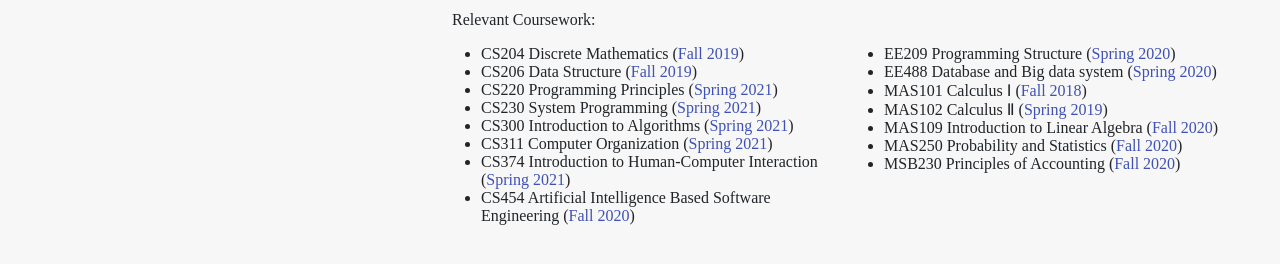
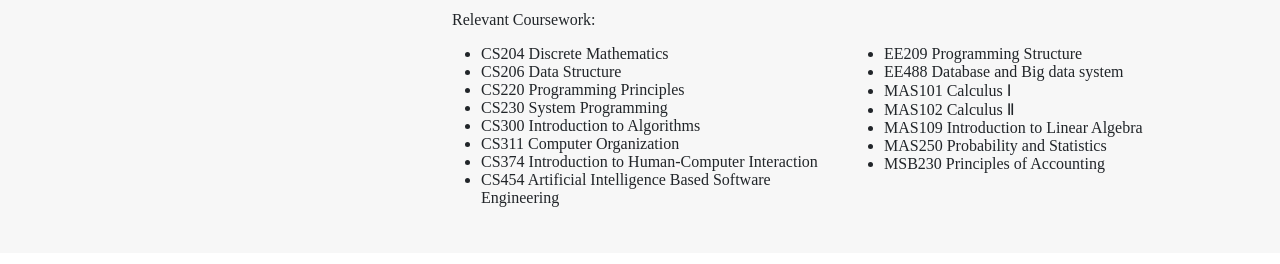
Before and after one commit to mukhtarkv/mukhtarkussaiynbekov.github.io, a plain HTML site: page index.html in a window 1280 px wide. Shown: the part 712-976 px from the top of the page. Drawn offline with nearby package versions, Linux system fonts and the light colour scheme; some icons are missing.

Commit message:
remove redundant course links

```diff
--- a/index.html
+++ b/index.html
@@ -116,55 +116,25 @@
           <div class="row">
             <div class="col-md-6">
               <ul class="ul-courses">
-                <li>
-                  CS204 Discrete Mathematics (<a target="_blank" href="https://cais.kaist.ac.kr/syllabusInfo?year=2019&term=3&subject_no=36.204&lecture_class=A%20&dept_id=4421">Fall 2019</a>)
-                </li>
-                <li>
-                  CS206 Data Structure (<a target="_blank" href="https://cais.kaist.ac.kr/syllabusInfo?year=2019&term=3&subject_no=36.206&lecture_class=A%20&dept_id=4421">Fall 2019</a>)
-                </li>
-                <li>
-                  CS220 Programming Principles (<a target="_blank" href="https://cais.kaist.ac.kr/syllabusInfo?year=2021&term=1&subject_no=36.220&lecture_class=&dept_id=4421">Spring 2021</a>)
-                </li>
-                <li>
-                  CS230 System Programming (<a target="_blank" href="https://cais.kaist.ac.kr/syllabusInfo?year=2021&term=1&subject_no=36.230&lecture_class=B&dept_id=4421">Spring 2021</a>)
-                </li>
-                <li>
-                  CS300 Introduction to Algorithms (<a target="_blank" href="https://cais.kaist.ac.kr/syllabusInfo?year=2021&term=1&subject_no=36.300&lecture_class=&dept_id=4421">Spring 2021</a>)
-                </li>
-                <li>
-                  CS311 Computer Organization (<a target="_blank" href="https://cais.kaist.ac.kr/syllabusInfo?year=2021&term=1&subject_no=36.311&lecture_class=&dept_id=4421">Spring 2021</a>)
-                </li>
-                <li>
-                  CS374 Introduction to Human-Computer Interaction (<a target="_blank" href="https://cais.kaist.ac.kr/syllabusInfo?year=2021&term=1&subject_no=36.374&lecture_class=&dept_id=4421">Spring 2021</a>)
-                </li>
-                <li>
-                  CS454 Artificial Intelligence Based Software Engineering (<a target="_blank" href="https://cais.kaist.ac.kr/syllabusInfo?year=2020&term=3&subject_no=36.454&lecture_class=&dept_id=4421">Fall 2020</a>)
-                </li>
+                <li>CS204 Discrete Mathematics</li>
+                <li>CS206 Data Structure</li>
+                <li>CS220 Programming Principles</li>
+                <li>CS230 System Programming</li>
+                <li>CS300 Introduction to Algorithms</li>
+                <li>CS311 Computer Organization</li>
+                <li>CS374 Introduction to Human-Computer Interaction</li>
+                <li>CS454 Artificial Intelligence Based Software Engineering</li>
               </ul>
             </div>
             <div class="col-md-6">
               <ul class="ul-courses">
-                <li>
-                  EE209 Programming Structure (<a target="_blank" href="https://cais.kaist.ac.kr/syllabusInfo?year=2020&term=1&subject_no=35.209&lecture_class=A&dept_id=4423">Spring 2020</a>)
-                </li>
-                <li>
-                  EE488 Database and Big data system (<a target="_blank" href="https://cais.kaist.ac.kr/syllabusInfo?year=2020&term=1&subject_no=35.488&lecture_class=B&dept_id=4423">Spring 2020</a>)
-                </li>
-                <li>
-                  MAS101 Calculus <span>&#8544;</span> (<a target="_blank" href="https://cais.kaist.ac.kr/syllabusInfo?year=2018&term=3&subject_no=25.101&lecture_class=A&dept_id=151">Fall 2018</a>)
-                </li>
-                <li>
-                  MAS102 Calculus <span>&#8545;</span> (<a target="_blank" href="https://cais.kaist.ac.kr/syllabusInfo?year=2019&term=1&subject_no=25.102&lecture_class=B&dept_id=151">Spring 2019</a>)
-                </li>
-                <li>
-                  MAS109 Introduction to Linear Algebra (<a target="_blank" href="https://cais.kaist.ac.kr/syllabusInfo?year=2020&term=3&subject_no=25.109&lecture_class=G&dept_id=151">Fall 2020</a>)
-                </li>
-                <li>
-                  MAS250 Probability and Statistics (<a target="_blank" href="https://cais.kaist.ac.kr/syllabusInfo?year=2020&term=3&subject_no=25.250&lecture_class=B&dept_id=151">Fall 2020</a>)
-                </li>
-                <li>
-                  MSB230 Principles of Accounting (<a target="_blank" href="https://cais.kaist.ac.kr/syllabusInfo?year=2020&term=3&subject_no=42.230&lecture_class=A&dept_id=4547">Fall 2020</a>)
-                </li>
+                <li>EE209 Programming Structure</li>
+                <li>EE488 Database and Big data system</li>
+                <li>MAS101 Calculus <span>&#8544;</span></li>
+                <li>MAS102 Calculus <span>&#8545;</span></li>
+                <li>MAS109 Introduction to Linear Algebra</li>
+                <li>MAS250 Probability and Statistics</li>
+                <li>MSB230 Principles of Accounting</li>
               </ul>
             </div>
           </div>
```
